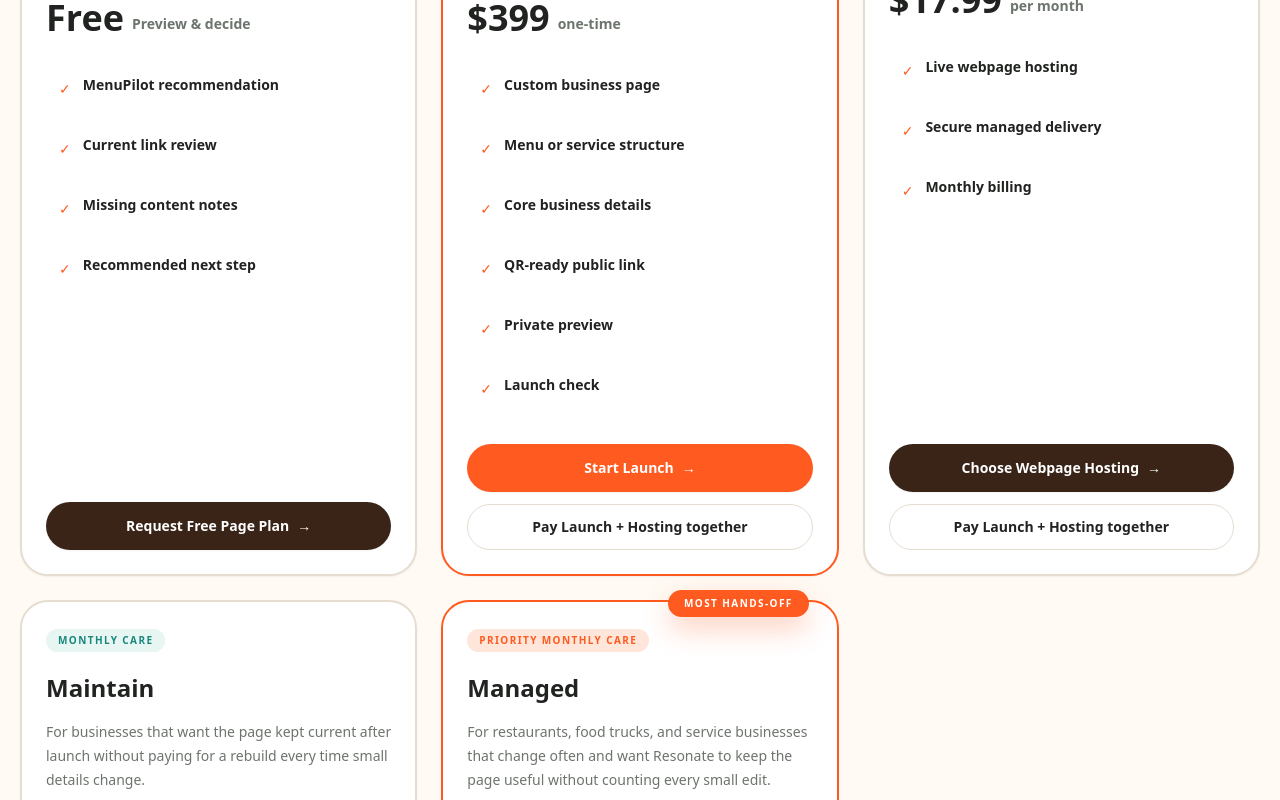
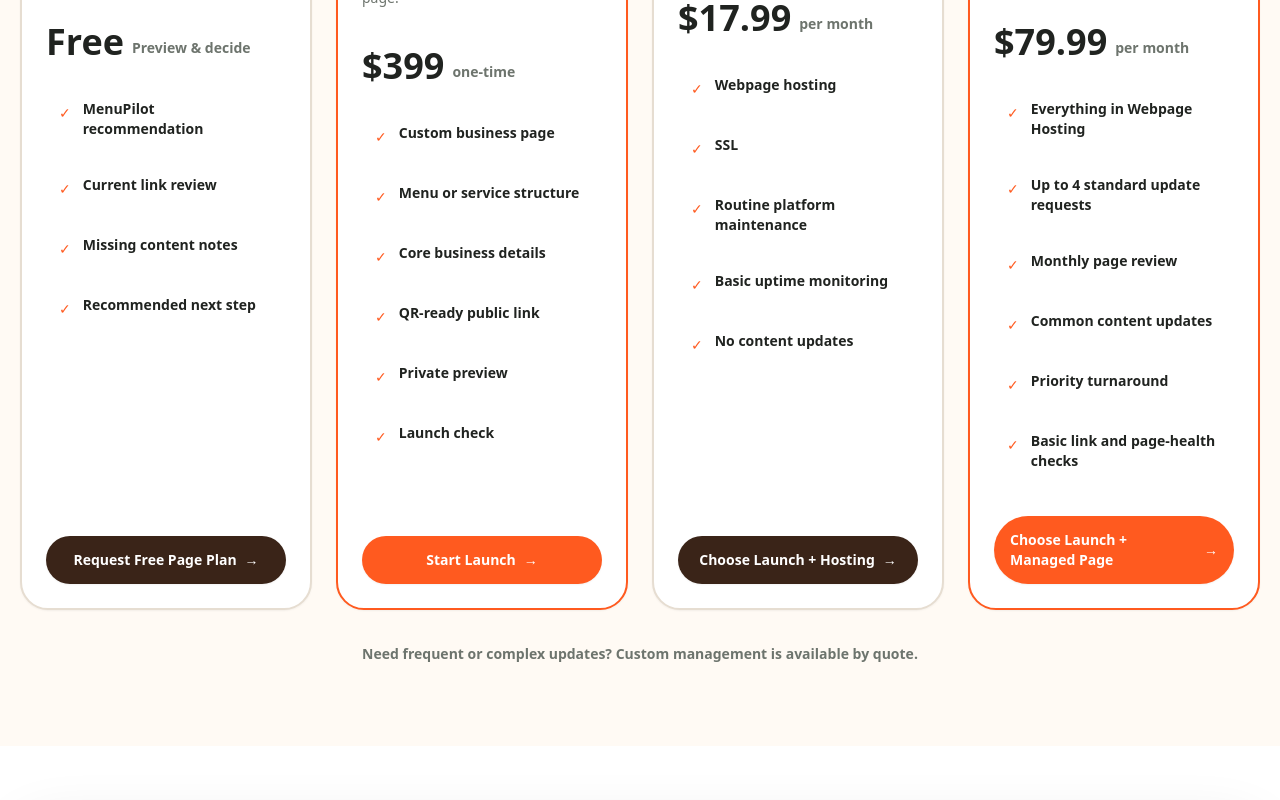
Before and after one commit to kurtis-dev/resonate-solutions, a Next.js app: page /menupilot in a window 1280 px wide. Shown: the part 4080-4880 px from the top of the page. Built offline with nearby package versions, Linux system fonts and the light colour scheme; no server answers.

Commit message:
Consolidate pricing into four plans

```diff
--- a/app/api/health/route.ts
+++ b/app/api/health/route.ts
@@ -5,6 +5,7 @@ import { getConfiguredStripePriceIds, getPlanById } from "@/lib/plans";
 
 export async function GET() {
   const hostingPlan = getPlanById("hosting");
+  const managedPagePlan = getPlanById("managed-page");
 
   return NextResponse.json({
     ok: true,
@@ -13,9 +14,8 @@ export async function GET() {
       stripeConfigured: Boolean(process.env.STRIPE_SECRET_KEY),
       stripeWebhookConfigured: Boolean(process.env.STRIPE_WEBHOOK_SECRET),
       setupPriceConfigured: Boolean(process.env.STRIPE_PRICE_SETUP),
-      corePriceConfigured: Boolean(process.env.STRIPE_PRICE_CORE),
-      plusPriceConfigured: Boolean(process.env.STRIPE_PRICE_PLUS),
       hostingPriceConfigured: Boolean(hostingPlan && getConfiguredStripePriceIds(hostingPlan).every(Boolean)),
+      managedPagePriceConfigured: Boolean(managedPagePlan && getConfiguredStripePriceIds(managedPagePlan).every(Boolean)),
       adminProtected: hasConfiguredAdminAuth(),
       adminCredentialStatus: adminCredentialStatus(),
       siteUrlConfigured: Boolean(process.env.NEXT_PUBLIC_SITE_URL),
--- a/app/checkout/page.tsx
+++ b/app/checkout/page.tsx
@@ -13,10 +13,16 @@ export default async function CheckoutPage({
   const isOneTime = plan?.paymentMode === "payment";
   const isHosting = plan?.id === "hosting";
   const isLaunchHosting = plan?.id === "launch-hosting";
+  const isManagedPage = plan?.id === "managed-page";
+  const isLaunchManagedPage = plan?.id === "launch-managed-page";
   const heading = isFree
     ? "Request your free page plan."
+    : isLaunchManagedPage
+      ? "Launch with a fully managed page."
       : isLaunchHosting
         ? "Launch your page with hosting."
+        : isManagedPage
+          ? "Start Managed Page."
           : isHosting
             ? "Start Webpage Hosting."
             : isOneTime
@@ -24,11 +30,15 @@ export default async function CheckoutPage({
               : "Start monthly page care.";
   const intro = isFree
     ? "Add the business details once. Resonate will review the business, recommend the right MenuPilot setup, and tell you what is needed before any paid build starts."
+    : isLaunchManagedPage
+      ? "Your first Stripe invoice includes the $399 Launch payment and the first $79.99 Managed Page charge. Future invoices include only $79.99 per month; hosting is already included."
       : isLaunchHosting
         ? "Your first Stripe invoice includes the $399 Launch payment and the first $17.99 hosting charge. Future invoices include only $17.99 per month for Webpage Hosting."
         : "Add the business details once, then continue to secure payment. Resonate uses this to match your order to the right page, menu, or services setup.";
   const buttonText = isFree
     ? "Send free page plan request"
+    : isLaunchManagedPage
+      ? "Pay $478.99 today, then $79.99/month"
       : isLaunchHosting
         ? "Pay $416.99 today, then $17.99/month"
         : "Continue to secure Stripe checkout";
@@ -55,7 +65,9 @@ export default async function CheckoutPage({
         {!isFree ? (
           <div className="mt-5 rounded-2xl border border-line bg-cream px-4 py-3 text-sm leading-6 text-muted" aria-label="Order summary">
             <strong className="text-ink">Order summary: </strong>
-            {isLaunchHosting
+            {isLaunchManagedPage
+              ? "$478.99 today, then $79.99 per month for Managed Page. Hosting is included."
+              : isLaunchHosting
                 ? "$416.99 today, then $17.99 per month for Webpage Hosting."
                 : `${plan?.price}${plan?.billingPeriod ? " per month" : " one-time"}.`}
           </div>
@@ -122,6 +134,7 @@ export default async function CheckoutPage({
             <>
               <p><strong className="text-ink">Debit and credit cards are accepted through Stripe.</strong> Resonate does not collect or store card numbers on this website.</p>
               {isLaunchHosting ? <p><strong className="text-ink">Today: $416.99.</strong> Hosting then renews at $17.99 per month; the $399 Launch charge does not repeat.</p> : null}
+              {isLaunchManagedPage ? <p><strong className="text-ink">Today: $478.99.</strong> Managed Page then renews at $79.99 per month, with hosting included; the $399 Launch charge does not repeat.</p> : null}
             </>
           )}
           <p>After review, customer portal access is handled at app.resonate.solutions. Monthly billing is managed securely through Stripe.</p>
--- a/app/menupilot/page.tsx
+++ b/app/menupilot/page.tsx
@@ -581,7 +581,7 @@ export default function MenuPilotPage() {
               Build once. Choose how much help you want after launch.
             </h2>
             <p className="mt-4 leading-7 text-muted">
-              Start with a free page plan so everyone agrees on the work. The one-time Launch payment starts the custom build. After launch, Maintain covers occasional edits, while Managed gives active businesses unlimited standard updates with priority help.
+              Start with a free page plan so everyone agrees on the work. The one-time Launch payment starts the custom build. Add Webpage Hosting for reliable delivery, or choose Managed Page for hosting plus up to four standard update requests each month.
             </p>
           </div>
           <div className="mt-10">
@@ -631,7 +631,7 @@ export default function MenuPilotPage() {
                       ["01", "Free Page Plan", "We review the business details and recommend the right MenuPilot page, menu, or services setup."],
                       ["02", "Launch Payment", "$399 starts the custom build. This is when production work begins."],
                       ["03", "Private Preview", "The customer reviews the page before the public link is shared."],
-                      ["04", "Go Live + Care", "Choose Launch only, Maintain, or Managed before the page becomes the customer-facing link."]
+                      ["04", "Go Live + Care", "Choose Launch only, Launch + Webpage Hosting, or Launch + Managed Page before the page becomes the customer-facing link."]
                     ].map(([number, title, text]) => (
                       <li key={number} className="grid grid-cols-[auto_1fr] gap-4 rounded-2xl border border-line bg-white p-4">
                         <span className="flex h-10 w-10 items-center justify-center rounded-full bg-[#fff0e9] text-xs font-black text-coral">{number}</span>
--- a/components/IntakeForm.tsx
+++ b/components/IntakeForm.tsx
@@ -113,9 +113,9 @@ export function IntakeForm() {
           Likely next step
           <select required value={form.packageInterest} onChange={(event) => updateField("packageInterest", event.target.value)} className="rounded-2xl border border-line bg-cream px-4 py-3 font-normal">
             <option>Free Page Plan</option>
-            <option>Launch</option>
-            <option>Maintain after launch</option>
-            <option>Managed after launch</option>
+            <option>Launch only</option>
+            <option>Launch + Webpage Hosting</option>
+            <option>Launch + Managed Page</option>
           </select>
         </label>
       </div>
--- a/components/PricingCards.tsx
+++ b/components/PricingCards.tsx
@@ -2,15 +2,16 @@ import { plans } from "@/lib/plans";
 
 export function PricingCards() {
   return (
-    <div className="grid auto-rows-fr gap-6 md:grid-cols-2 xl:grid-cols-3">
+    <section>
+      <div className="grid auto-rows-fr gap-6 md:grid-cols-2 xl:grid-cols-4">
         {plans.map((plan) => {
           const isFree = plan.paymentMode === "none";
-        const isManaged = plan.id === "care-plus";
+          const isManaged = plan.id === "managed-page";
           const isHighlighted = plan.highlighted || isManaged;
 
           return (
             <article
-            key={plan.name}
+              key={plan.id}
               className={`relative flex min-h-[520px] flex-col rounded-[1.75rem] border-2 bg-white p-6 shadow-sm transition-colors duration-200 ${
                 isHighlighted
                   ? "border-[#ff5a1f] shadow-[0_22px_65px_rgba(255,90,31,0.14)]"
@@ -19,7 +20,7 @@ export function PricingCards() {
             >
               {isManaged ? (
                 <span className="absolute -top-3 right-7 rounded-full bg-[#ff5a1f] px-4 py-1.5 text-[10px] font-black uppercase tracking-[0.14em] text-white shadow-[0_12px_28px_rgba(255,90,31,0.28)]">
-                Most hands-off
+                  Hosting included
                 </span>
               ) : null}
 
@@ -65,17 +66,13 @@ export function PricingCards() {
                 {plan.cta}
                 <span aria-hidden="true">{"\u2192"}</span>
               </a>
-            {plan.id === "setup" || plan.id === "hosting" ? (
-              <a
-                href="/checkout?plan=launch-hosting"
-                className="mt-3 inline-flex w-full items-center justify-center rounded-full border border-line px-4 py-3 text-center text-sm font-black text-ink transition hover:border-[#ff5a1f] hover:text-[#ff5a1f]"
-              >
-                Pay Launch + Hosting together
-              </a>
-            ) : null}
             </article>
           );
         })}
       </div>
+      <p className="mx-auto mt-8 max-w-3xl text-center text-sm font-semibold leading-6 text-muted">
+        Need frequent or complex updates? Custom management is available by quote.
+      </p>
+    </section>
   );
 }
--- a/lib/plans.ts
+++ b/lib/plans.ts
@@ -64,16 +64,18 @@ export const plans: Plan[] = [
     id: "hosting",
     name: "Webpage Hosting",
     price: "$17.99",
-    description: "Simple monthly hosting for a live customer webpage managed by Resonate Solutions.",
+    description: "Reliable hosting and routine platform care for a live customer webpage, without content updates.",
     limit: "Monthly hosting",
     billingPeriod: "mo",
     features: [
-      { label: "Live webpage hosting", detail: "Keeps one approved customer webpage available at its public Resonate link." },
-      { label: "Secure managed delivery", detail: "Resonate manages the hosting connection and production delivery for the live page." },
-      { label: "Monthly billing", detail: "Hosting renews at $17.99 each month until the subscription is cancelled." }
+      { label: "Webpage hosting", detail: "Keeps one approved customer webpage available at its public Resonate link." },
+      { label: "SSL", detail: "Keeps the hosted page served over a secure HTTPS connection." },
+      { label: "Routine platform maintenance", detail: "Covers routine upkeep of the hosting platform and production delivery." },
+      { label: "Basic uptime monitoring", detail: "Includes basic checks that the hosted page remains available." },
+      { label: "No content updates", detail: "Text, photo, hours, menu, and service changes are not included in this plan." }
     ],
-    cta: "Choose Webpage Hosting",
-    checkoutUrl: "/checkout?plan=hosting",
+    cta: "Choose Launch + Hosting",
+    checkoutUrl: "/checkout?plan=launch-hosting",
     stripePrices: [
       {
         envKey: "STRIPE_PRICE_HOSTING",
@@ -83,42 +85,28 @@ export const plans: Plan[] = [
     paymentMode: "subscription"
   },
   {
-    id: "care",
-    name: "Maintain",
-    price: "$79",
-    description: "For businesses that want the page kept current after launch without paying for a rebuild every time small details change.",
-    limit: "Monthly care",
+    id: "managed-page",
+    name: "Managed Page",
+    price: "$79.99",
+    description: "Hosting plus a clear monthly update allowance for businesses that want Resonate to keep their page current.",
+    limit: "Hosting + monthly updates",
     billingPeriod: "mo",
     features: [
-      { label: "Hosting and page care", detail: "The page stays available and Resonate remains the place to request changes." },
-      { label: "Two update requests per month", detail: "Good for hours, links, small menu/service edits, price note changes, and photo swaps." },
-      { label: "Monthly link check", detail: "We check the main call, map, booking, order, quote, and social/profile links." },
-      { label: "Email support", detail: "Simple support for page questions and update requests." }
+      { label: "Everything in Webpage Hosting", detail: "Includes hosting, SSL, routine platform maintenance, and basic uptime monitoring." },
+      { label: "Up to 4 standard update requests", detail: "Four standard page-update requests are included each month." },
+      { label: "Monthly page review", detail: "Resonate reviews the page each month for obvious content and presentation issues." },
+      { label: "Common content updates", detail: "Includes supplied text, photo, hours, menu, and service updates." },
+      { label: "Priority turnaround", detail: "Standard update requests are handled ahead of hosting-only requests." },
+      { label: "Basic link and page-health checks", detail: "Includes basic checks of important links and the customer-facing page." }
     ],
-    cta: "Choose Maintain",
-    checkoutUrl: "/checkout?plan=care",
-    stripePrices: [{ envKey: "STRIPE_PRICE_CORE" }],
-    stripePaymentLinkEnvKey: "STRIPE_PAYMENT_LINK_CORE",
-    paymentMode: "subscription"
-  },
-  {
-    id: "care-plus",
-    name: "Managed",
-    price: "$149",
-    description: "For restaurants, food trucks, and service businesses that change often and want Resonate to keep the page useful without counting every small edit.",
-    limit: "Priority monthly care",
-    billingPeriod: "mo",
-    features: [
-      { label: "Everything in Maintain", detail: "Includes hosting, link checks, update handling, and page support." },
-      { label: "Unlimited standard updates", detail: "Useful for specials, seasonal menus, service changes, sold-out items, availability, featured offers, hours, links, and small copy/photo swaps. Larger rebuilds are quoted separately." },
-      { label: "Monthly page polish", detail: "A recurring pass to improve labels, ordering, photos, and the customer path." },
-      { label: "Priority turnaround", detail: "Update requests are treated ahead of standard care requests when the page needs to stay current." },
-      { label: "Menu/service refresh help", detail: "We help reorganize supplied menu or service updates so customers can understand them quickly." }
+    cta: "Choose Launch + Managed Page",
+    checkoutUrl: "/checkout?plan=launch-managed-page",
+    stripePrices: [
+      {
+        envKey: "STRIPE_PRICE_MANAGED_PAGE",
+        fallbackPriceId: "price_1TzSrPCXtuHVAwMwdtSFQBZe"
+      }
     ],
-    cta: "Choose Managed",
-    checkoutUrl: "/checkout?plan=care-plus",
-    stripePrices: [{ envKey: "STRIPE_PRICE_PLUS" }],
-    stripePaymentLinkEnvKey: "STRIPE_PAYMENT_LINK_PLUS",
     paymentMode: "subscription"
   }
 ];
@@ -146,8 +134,33 @@ const launchHostingPlan: Plan = {
   paymentMode: "subscription"
 };
 
+const launchManagedPagePlan: Plan = {
+  id: "launch-managed-page",
+  name: "Launch + Managed Page",
+  price: "$478.99",
+  description: "Launch your customer page with hosting and ongoing monthly updates through one secure Stripe checkout.",
+  limit: "$399 once + $79.99 monthly",
+  billingPeriod: "first payment",
+  features: [
+    { label: "Launch", detail: "A one-time $399 custom page build included on the first Stripe invoice." },
+    { label: "Managed Page", detail: "$79.99 is charged today and renews monthly after launch. Hosting is included." }
+  ],
+  cta: "Pay Launch + Managed Page",
+  checkoutUrl: "/checkout?plan=launch-managed-page",
+  stripePrices: [
+    { envKey: "STRIPE_PRICE_SETUP" },
+    {
+      envKey: "STRIPE_PRICE_MANAGED_PAGE",
+      fallbackPriceId: "price_1TzSrPCXtuHVAwMwdtSFQBZe"
+    }
+  ],
+  paymentMode: "subscription"
+};
+
 export function getPlanById(id: string) {
-  return id === launchHostingPlan.id ? launchHostingPlan : plans.find((plan) => plan.id === id);
+  if (id === launchHostingPlan.id) return launchHostingPlan;
+  if (id === launchManagedPagePlan.id) return launchManagedPagePlan;
+  return plans.find((plan) => plan.id === id);
 }
 
 export function getConfiguredStripePriceIds(plan: Plan) {
--- a/scripts/smoke-check.mjs
+++ b/scripts/smoke-check.mjs
@@ -5,8 +5,9 @@ const checks = [
   { path: "/menupilot", expect: "text/html" },
   { path: "/menupilot/examples", expect: "text/html" },
   { path: "/pricing", expect: "text/html" },
-  { path: "/checkout?plan=hosting", expect: "text/html" },
+  { path: "/checkout?plan=setup", expect: "text/html" },
   { path: "/checkout?plan=launch-hosting", expect: "text/html" },
+  { path: "/checkout?plan=launch-managed-page", expect: "text/html" },
   { path: "/privacy", expect: "text/html" },
   { path: "/terms", expect: "text/html" },
   { path: "/disclaimer", expect: "text/html" },
```
Also changed, not shown: 1 other file (tests, documents, lock files or other folders). Lines whose indentation alone changed are shown as unchanged.
